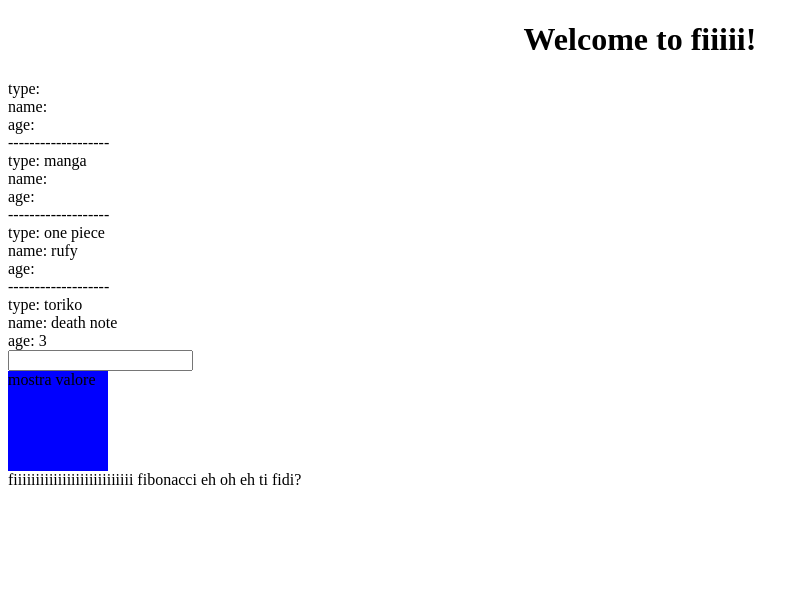
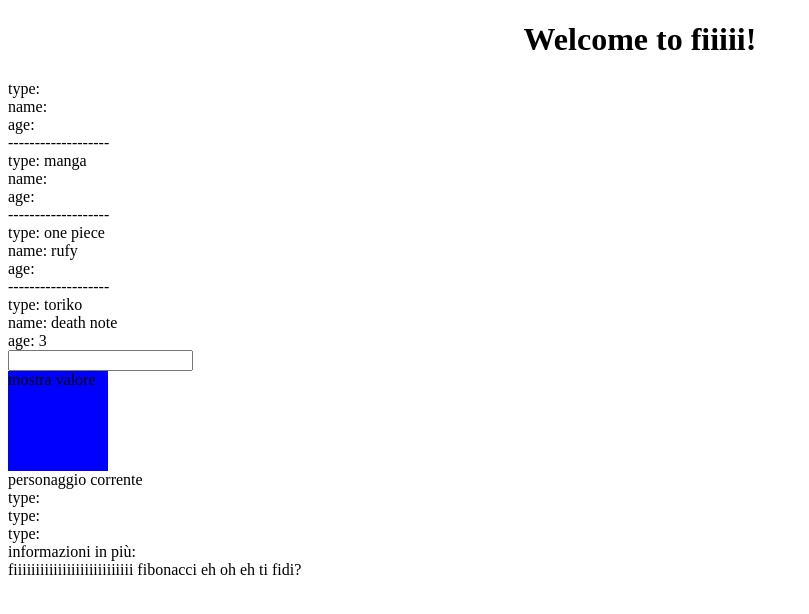
Before and after one commit to nicola98/primoProgetto, an Angular app: page / in a window 1280 px wide. Shown: the top 614 px of the page, without its empty margins (0-809 px from the left). Built offline with nearby package versions, Linux system fonts and the light colour scheme.

Commit message:
eventEmitter

```diff
--- a/src/app/app.component.html
+++ b/src/app/app.component.html
@@ -4,6 +4,14 @@
         Welcome to {{ title }}!
     </h1>
 </div>
-<list [items]="items"></list>
+<list [items]="items" (itemSelectedChange)=showItem($event)></list>
 <input [(ngModel)]="value" />
 <div (click)="showValue()" class="stupidClass">mostra valore</div>
+
+<div>
+    personaggio corrente
+    <div>type: {{personaggioCorrente?.type}}</div>
+    <div>type: {{personaggioCorrente?.name}}</div>
+    <div>type: {{personaggioCorrente?.age}}</div>
+</div>
+<div>informazioni in più: </div>
--- a/src/app/app.component.ts
+++ b/src/app/app.component.ts
@@ -12,6 +12,7 @@ export class AppComponent {
   title: string;
   items: personaggi []=[];
   value: string;
+  personaggioCorrente : personaggi;
 
   constructor()
   {
@@ -20,10 +21,15 @@ export class AppComponent {
     this.items = listService.getCharactersList();
   }
 
-showValue()
-{
-  alert("valore: "+this.value);
-  this.value="";
-}
+  showValue()
+  {
+    alert("valore: "+this.value);
+    this.value="";
+  }
+
+  showItem(perso : personaggi){
+    this.personaggioCorrente=perso;
+  }
+
 
 }
--- a/src/app/listaComponent/list.component.html
+++ b/src/app/listaComponent/list.component.html
@@ -1,4 +1,4 @@
-<div *ngFor="let item of items; let i=index">
+<div *ngFor="let item of items; let i=index" (click)="si(item)">
     <div>type: {{item.type}}</div>
     <div>name: {{item.name}}</div>
     <div>age: {{item.age}}</div>
--- a/src/app/listaComponent/list.component.ts
+++ b/src/app/listaComponent/list.component.ts
@@ -1,5 +1,6 @@
-import { Component, Input } from '@angular/core';
+import { Component, Input, EventEmitter, Output } from '@angular/core';
 import { personaggi } from '../personaggi';
+
 
 
 @Component({
@@ -9,7 +10,16 @@ import { personaggi } from '../personaggi';
 })
 export class listaComponent {
 
-    @Input()
-    items: personaggi[];
+  @Input()
+  items: personaggi[];
 
+  @Output()
+  itemSelectedChange = new EventEmitter<personaggi>()
+
+  mostra = new EventEmitter<personaggi>();
+
+  si(item: personaggi)
+  {
+    this.itemSelectedChange.emit(item);
+  }
 }
```
